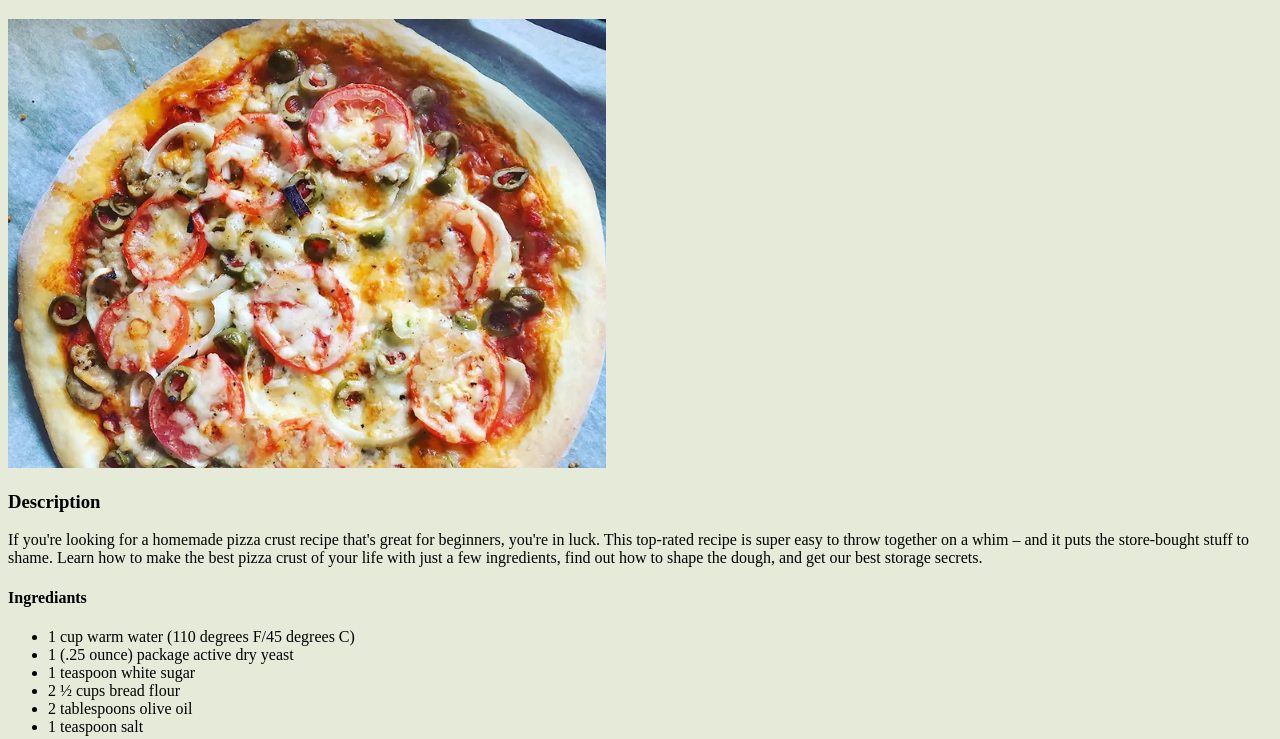
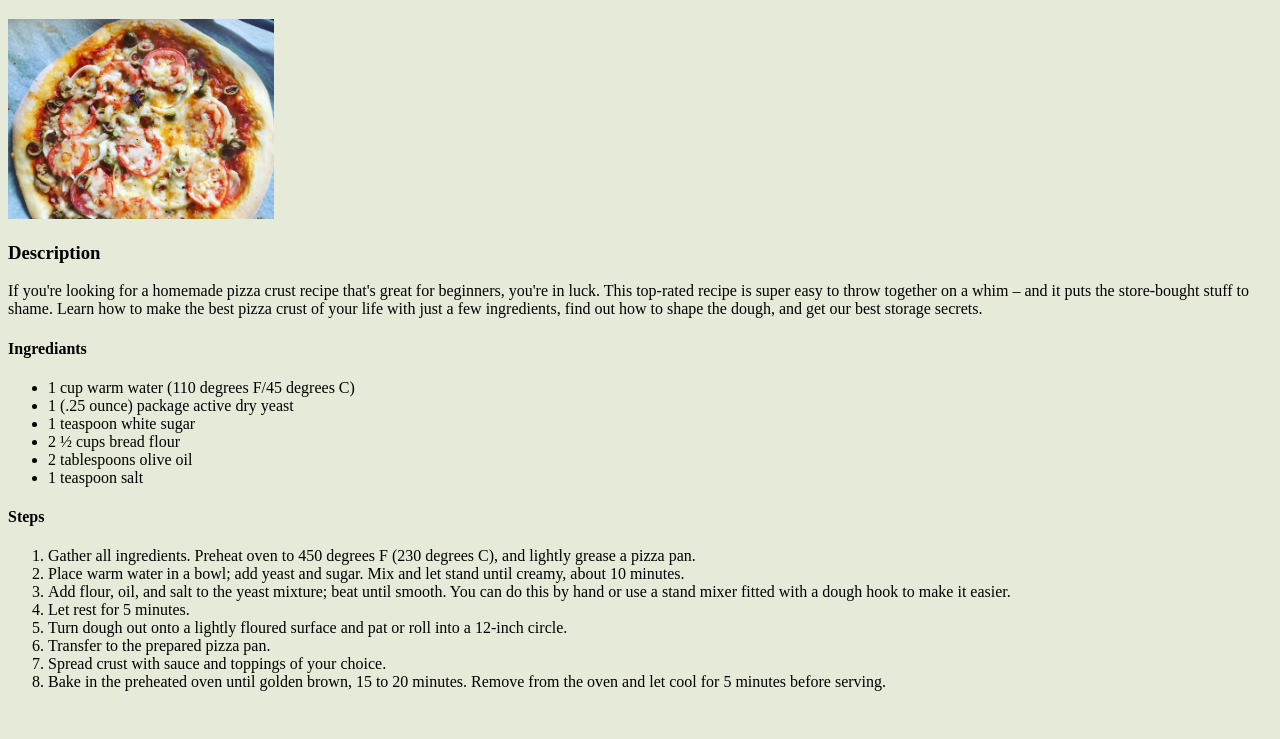
Before and after one commit to obedmbaya/odin-recipes, a plain HTML site: page recipes/pizza.html in a window 1280 px wide. Shown: the part 61-800 px from the top of the page. Drawn offline with Linux system fonts and the light colour scheme.

Commit message:
height and width changed for all images

```diff
--- a/recipes/style.css
+++ b/recipes/style.css
@@ -1,3 +1,8 @@
 body {
     background-color: rgb(230, 234, 217);
 }
+
+img {
+    height: 200px;
+    width: auto;
+}
```
